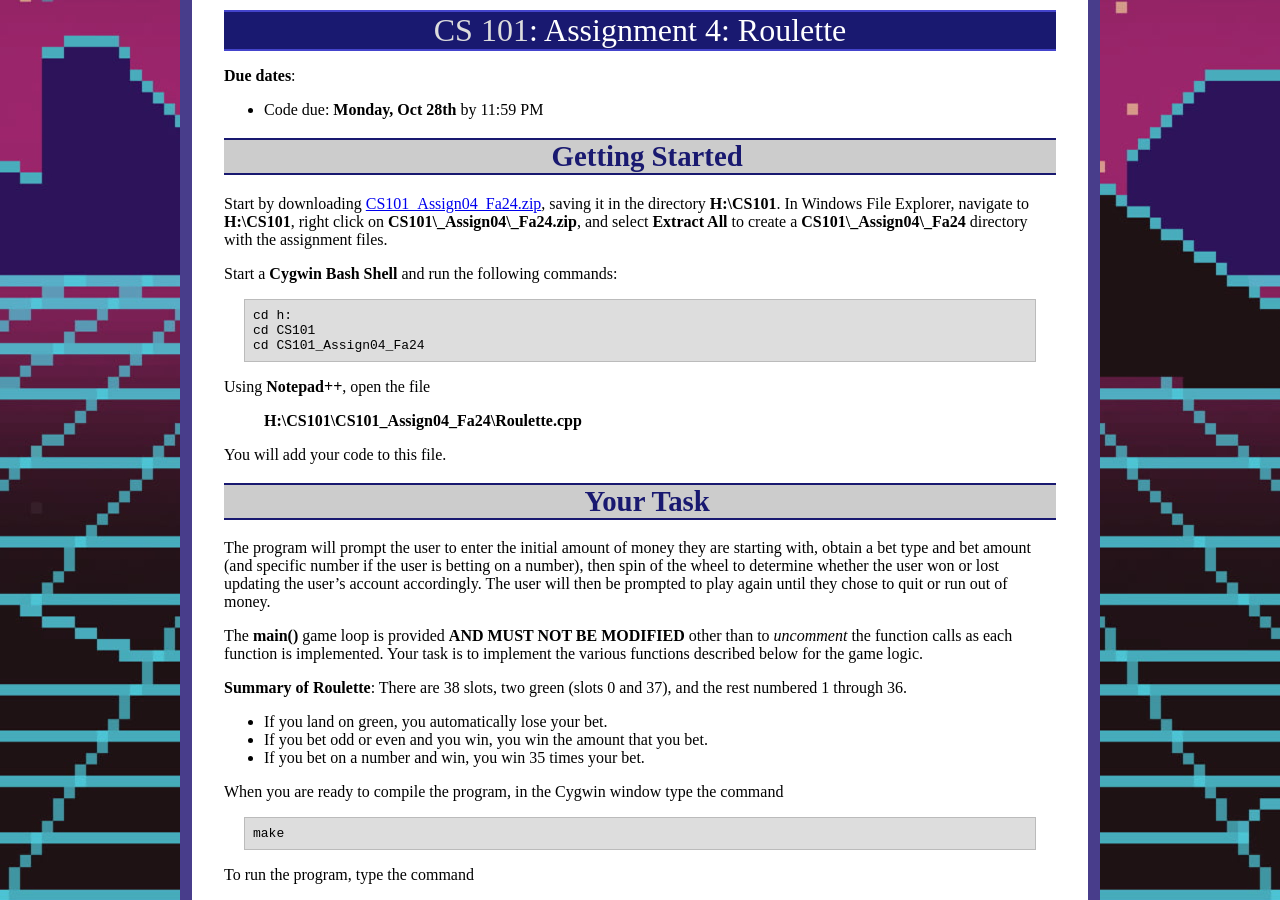
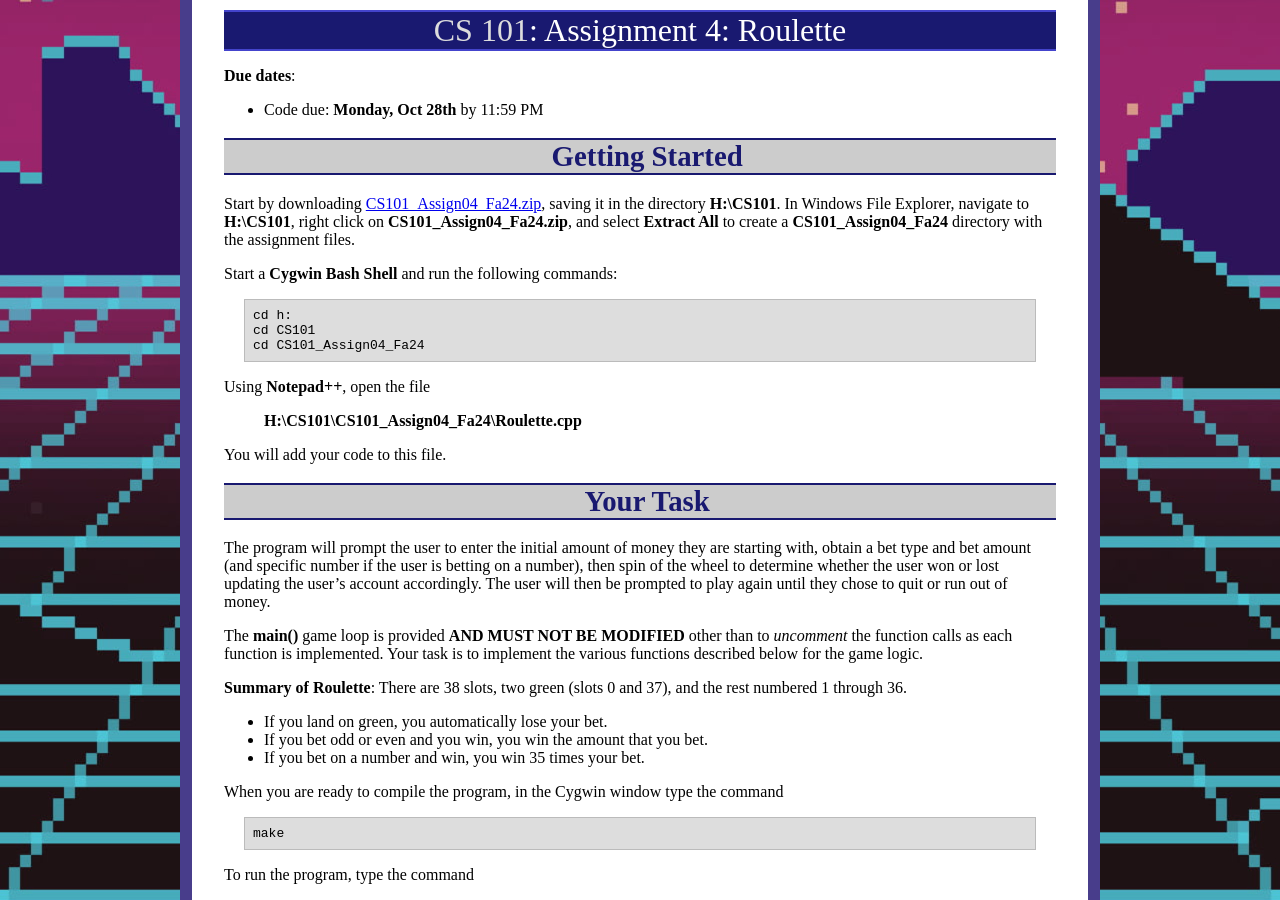
Before and after one commit to ycpcs/cs101-fall2024, a Jekyll site: the page built from assign/assign04.md, in a window 1280 px wide and 900 px high. Built offline with Jekyll 4.4.1, drawn with Linux system fonts in a browser that asks for light colours.

Commit message:
fix paths
fix paths

```diff
--- a/assign/assign04.md
+++ b/assign/assign04.md
@@ -10,7 +10,7 @@ title: "Assignment 4: Roulette"
 Getting Started
 ===============
 
-Start by downloading [CS101\_Assign04\_Fa24.zip](CS101_Assign04_Fa24.zip), saving it in the directory **H:\\CS101**. In Windows File Explorer, navigate to **H:\\CS101**, right click on **CS101\\_Assign04\\_Fa24.zip**, and select **Extract All** to create a **CS101\\_Assign04\\_Fa24** directory with the assignment files.
+Start by downloading [CS101\_Assign04\_Fa24.zip](CS101_Assign04_Fa24.zip), saving it in the directory **H:\\CS101**. In Windows File Explorer, navigate to **H:\\CS101**, right click on **CS101\_Assign04\_Fa24.zip**, and select **Extract All** to create a **CS101\_Assign04\_Fa24** directory with the assignment files.
 
 Start a **Cygwin Bash Shell** and run the following commands:
 
```
Also changed, not shown: assign/assign03.md (+1 -1 lines).
